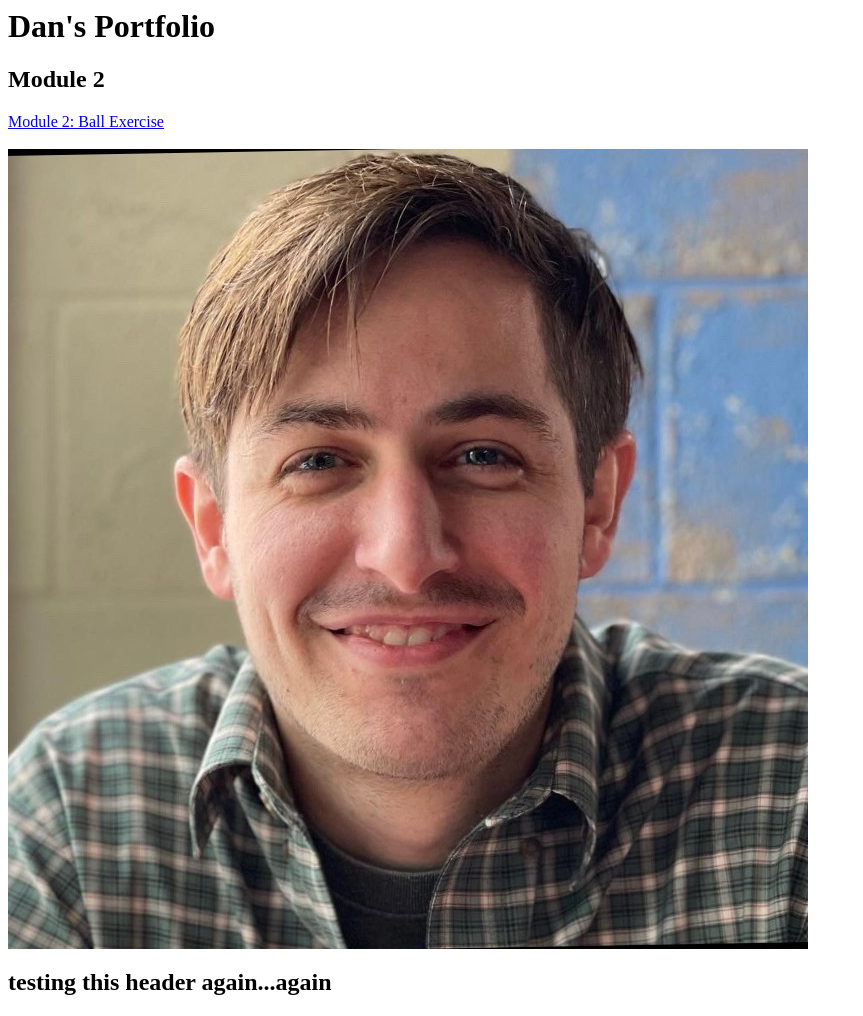
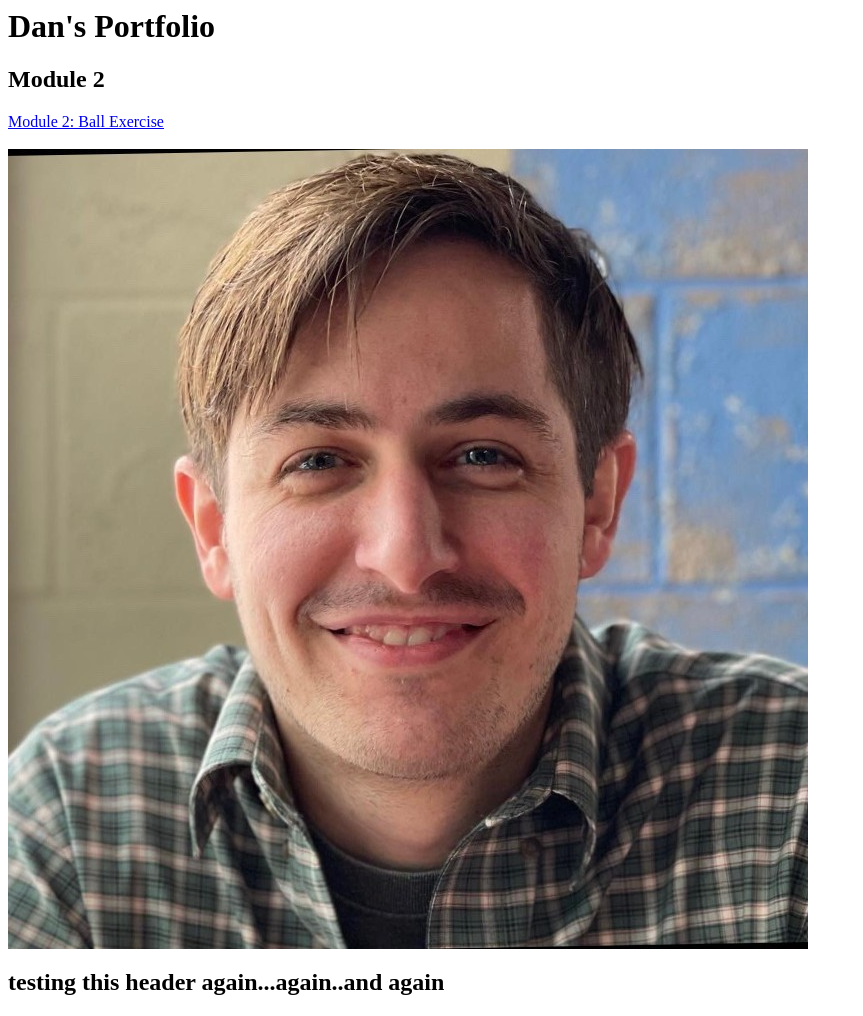
Before and after one commit to dan-mundy/dan-mundy.github.io, a plain HTML site: page index.html in a window 1280 px wide. Shown: the whole page, without its empty margins (0-863 px from the left). Drawn offline with Linux system fonts and the light colour scheme.

Commit message:
Update index.html

```diff
--- a/index.html
+++ b/index.html
@@ -5,5 +5,5 @@
     <br/>
     <br/>
         <img src="./GithubBio.jpg" />
-   <h2>testing this header again...again</h2>
+   <h2>testing this header again...again..and again</h2>
 </html>
```
